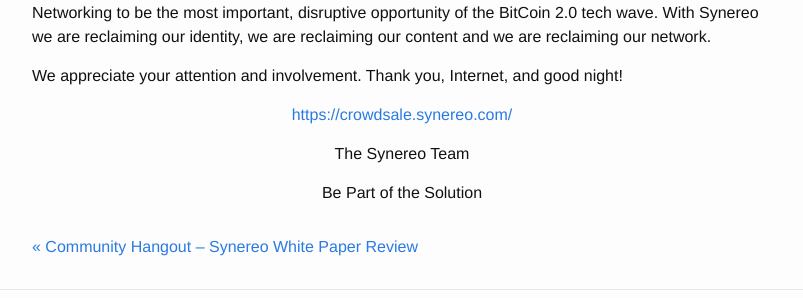
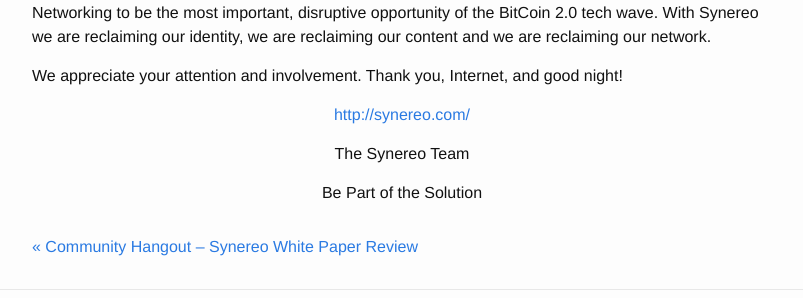
Before and after one commit to synereo/blog.synereo.com, a Jekyll site: the page built from _posts/2015-03-18-crowdsale.markdown, in a window 1280 px wide and 900 px high, scrolled down 5588 px. Shown: the part 433-731 px from the top of the window, without its empty margins (238-1041 px from the left). Built offline with Jekyll 4.4.1, drawn with Linux system fonts in a browser that asks for light colours; a script that is not in the unit is left out; some of the changed lines change nothing that is shown.

Commit message:
Changed link at bottom of page.

```diff
--- a/_posts/2015-03-18-crowdsale.markdown
+++ b/_posts/2015-03-18-crowdsale.markdown
@@ -171,7 +171,7 @@
 
 We appreciate your attention and involvement. Thank you, Internet, and good night!
 
-<p style="display: block; text-align: center;"><a href="https://crowdsale.synereo.com/">https://crowdsale.synereo.com/</a></p>
+<p style="display: block; text-align: center;"><a href="http://synereo.com/">http://synereo.com/</a></p>
 
 <p style="display: block; text-align: center;">The Synereo Team</p>
 
```
